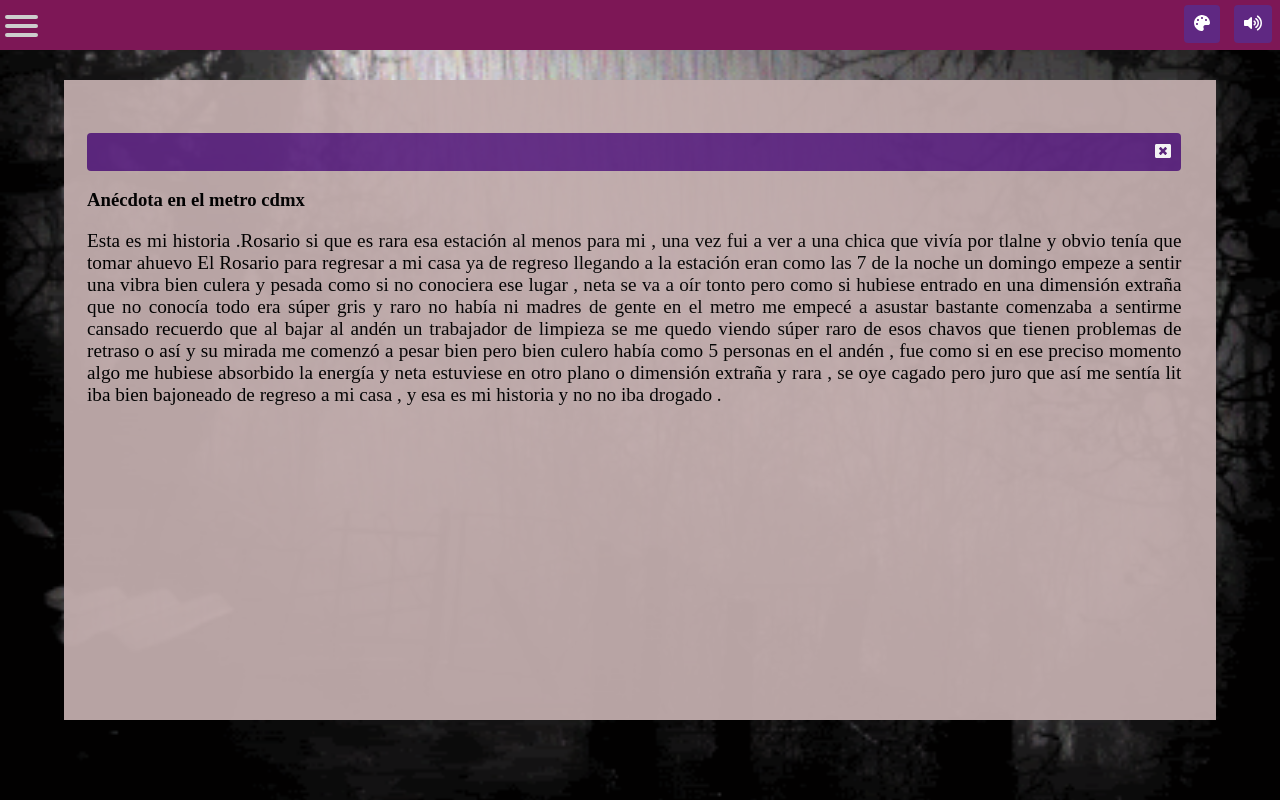
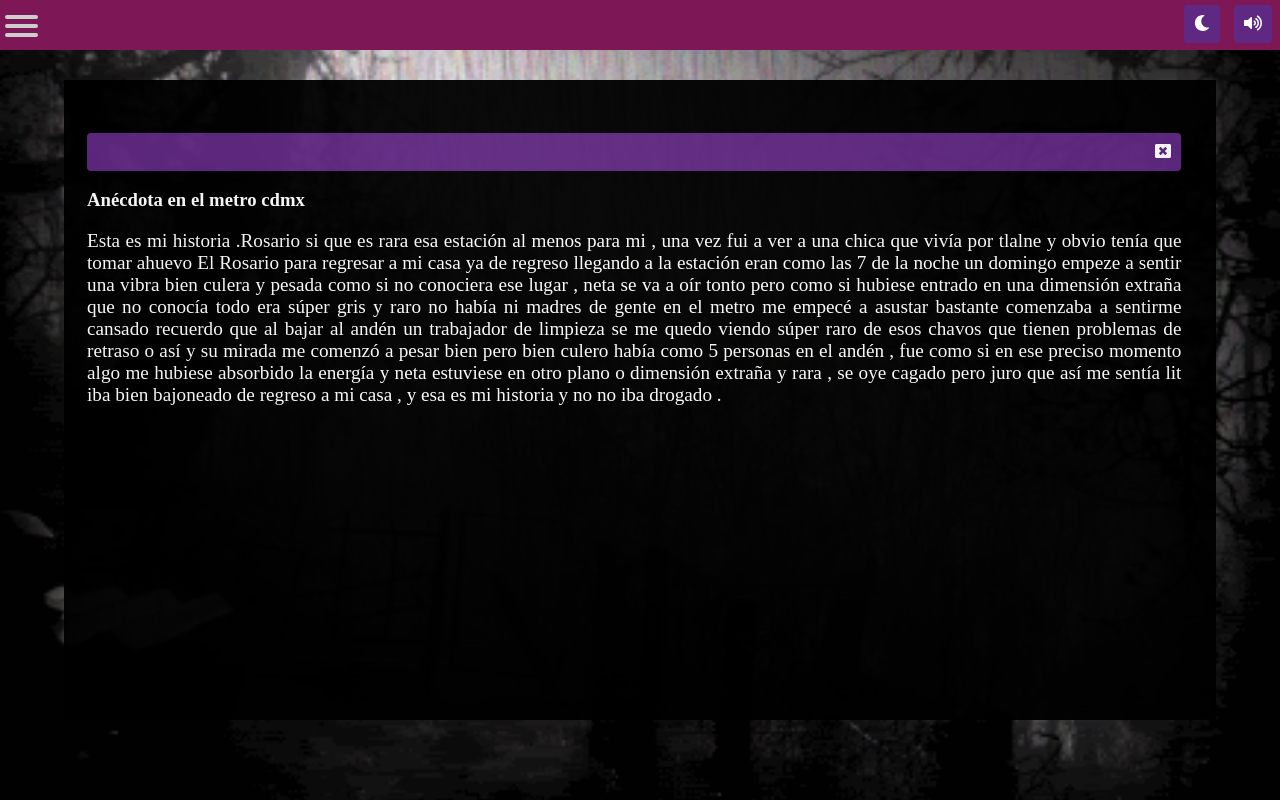
Before and after one commit to MauRorm/history-horror, a React app: page /about in a window 1280 px wide. Both pictures are taken after a click on the element 250 px from the left and 258 px from the top of the page. Built offline with nearby package versions, Linux system fonts and the light colour scheme.

Commit message:
add new styles at text color theme

```diff
--- a/package.json
+++ b/package.json
@@ -42,7 +42,6 @@
     "npm-run-all": "4.1.5",
     "prop-types": "^15.7.2",
     "react": "16.8.2",
-    "react-charts": "^2.0.0-beta.7",
     "react-dom": "16.10.1",
     "react-lazy-load": "^3.0.13",
     "react-lazy-load-image-component": "^1.3.2",
--- a/src/client/App.js
+++ b/src/client/App.js
@@ -1,4 +1,4 @@
-import React from 'react';
+import React, { useState } from 'react';
 import { renderRoutes } from 'react-router-config';
 import PropTypes from 'prop-types';
 import ErrorBoundary from './components/ErrorBoundry';
@@ -6,17 +6,26 @@ import Header from './components/Header';
 import Footer from './components/Footer';
 import './css/index.css';
 import { Link } from 'react-router-dom';
-
+import ThemeContext from './context/themeTextColor';
 
 const App = ({ route }) => {
-  console.log("fewfjweoifojewf", route)
+  const [themeTextColor, setThemeTextColor] = useState(0);
   return (
     <div style={{ height: '100%', width: '100%' }}>
-      <Header />
+      <ThemeContext.Provider value={themeTextColor}>
+        <Header
+          themeTextColor={themeTextColor}
+          onClickThemeText={() => {
+            if (themeTextColor === 0) {
+              setThemeTextColor(1);
+            } else {
+              setThemeTextColor(0);
+            }
+          }}
+        />
 
-      <div style={{ overflowY:'hidden',  height: '100%', width: '100%' }}>
-
-        <div style={{ top:'15px', position:"fixed", zIndex:'1'}}>
+        <div style={{ overflowY: 'hidden', height: '100%', width: '100%' }}>
+          <div style={{ top: '15px', position: 'fixed', zIndex: '1' }}>
             <nav role="navigation" style={{ position: 'absolute', height: '100%' }}>
               <div id="menuToggle" style={{ position: 'absolute', height: '100%' }}>
                 <input type="checkbox" />
@@ -25,18 +34,34 @@ const App = ({ route }) => {
                 <span />
                 <span />
 
-              <ul id="menu" style={{height:window.innerHeight}}>
+                <ul id="menu" style={{ height: window.innerHeight }}>
                   <a>
-                  <li><Link to="/" className="link">Historias</Link></li>
+                    <li>
+                      <Link to="/" className="link">
+                        Historias
+                      </Link>
+                    </li>
                   </a>
                   <a>
-                  <li><Link to="/about" className="link">Acerca de nosotros</Link></li>
+                    <li>
+                      <Link to="/about" className="link">
+                        Acerca de nosotros
+                      </Link>
+                    </li>
                   </a>
                   <a>
-                  <li><Link to="/notice" className="link">Noticias</Link></li>
+                    <li>
+                      <Link to="/notice" className="link">
+                        Noticias
+                      </Link>
+                    </li>
                   </a>
                   <a>
-                  <li><Link to="/contact" className="link">Contactanos</Link></li>
+                    <li>
+                      <Link to="/contact" className="link">
+                        Contactanos
+                      </Link>
+                    </li>
                   </a>
                 </ul>
               </div>
@@ -53,9 +78,9 @@ const App = ({ route }) => {
           >
             <ErrorBoundary>{renderRoutes(route.routes)}</ErrorBoundary>
           </div>
-
         </div>
         {/*<Footer />*/}
+      </ThemeContext.Provider>
     </div>
   );
 };
--- a/src/client/components/Header.js
+++ b/src/client/components/Header.js
@@ -4,14 +4,20 @@
 /* eslint-disable jsx-a11y/click-events-have-key-events */
 import React, { useState, useEffect } from 'react';
 import { Link } from 'react-router-dom';
-import Sound from '../sounds/trackOne.mp3';
 import Sound2 from '../sounds/Recording_136.m4a';
 import Sound3 from '../sounds/Recording_137.m4a';
 import Sound4 from '../sounds/Recording_139.m4a';
 import Sound5 from '../sounds/Recording_141.m4a';
 
 import { FontAwesomeIcon } from '@fortawesome/react-fontawesome';
-import { faCoffee, faVolumeMute, faVolumeUp, faPalette } from '@fortawesome/free-solid-svg-icons';
+import {
+  faCoffee,
+  faVolumeMute,
+  faVolumeUp,
+  faPalette,
+  faSun,
+  faMoon
+} from '@fortawesome/free-solid-svg-icons';
 
 const Header = props => {
   const [isActivateAudio, setIsActivateAudio] = useState(false);
@@ -36,9 +42,11 @@ const Header = props => {
             borderRadius: '4px',
             padding: '10px'
           }}
-          onClick={() => {}}
+          onClick={() => {
+            props.onClickThemeText();
+          }}
         >
-          <FontAwesomeIcon icon={faPalette} />
+          <FontAwesomeIcon icon={props.themeTextColor === 0 ? faMoon : faSun} />
         </div>
       </div>
 
@@ -84,22 +92,20 @@ const Header = props => {
 
 const BackgroundAudioComponent = props => {
   const { isActivateAudio, onclickPlayer } = props;
-  let SoundObject = new Audio(Sound);
   let SoundObject2 = new Audio(Sound2);
   let SoundObject3 = new Audio(Sound3);
   let SoundObject4 = new Audio(Sound4);
   let SoundObject5 = new Audio(Sound5);
 
-
   useEffect(() => {
     //SoundObject.play();
-    setTimeout(()=>{
+    setTimeout(() => {
       SoundObject4.play();
-      setTimeout(()=>{
+      setTimeout(() => {
         SoundObject5.play();
-        setTimeout(()=>{
+        setTimeout(() => {
           SoundObject3.play();
-          setTimeout(()=>{
+          setTimeout(() => {
             SoundObject2.play();
           }, 40000);
         }, 63000);
@@ -119,7 +125,7 @@ const BackgroundAudioComponent = props => {
       onClick={() => {
         onclickPlayer();
         if (isActivateAudio) {
-          alert(1)
+          alert(1);
           SoundObject.pause();
           SoundObject.currentTime = 0;
           //SoundObject = null;
--- /dev/null
+++ b/src/client/context/themeTextColor.js
@@ -0,0 +1,4 @@
+import React from 'react';
+
+const ThemeContext = React.createContext(0);
+export default ThemeContext;
--- a/src/client/css/index.css
+++ b/src/client/css/index.css
@@ -9,11 +9,15 @@
  * prefixes.
  */
 
- html, body { height: 100%; width: 100%; margin: 0; padding: 0; }
+html,
+body {
+  height: 100%;
+  width: 100%;
+  margin: 0;
+  padding: 0;
+}
 
-
- #menuToggle
- {
+#menuToggle {
   display: block;
   position: relative;
   top: 3%;
@@ -25,22 +29,18 @@
   user-select: none;
 }
 
- #menuToggle a
- {
+#menuToggle a {
   text-decoration: none;
   color: #c1bebe;
 
   transition: color 0.3s ease;
 }
 
- #menuToggle a:hover
- {
+#menuToggle a:hover {
   color: tomato;
 }
 
-
- #menuToggle input
- {
+#menuToggle input {
   display: block;
   width: 40px;
   height: 32px;
@@ -59,8 +59,7 @@
 /*
   * Just a quick hamburger
   */
- #menuToggle span
- {
+#menuToggle span {
   display: block;
   width: 33px;
   height: 4px;
@@ -74,18 +73,15 @@
 
   transform-origin: 4px 0px;
 
-   transition: transform 0.5s cubic-bezier(0.77,0.2,0.05,1.0),
-               background 0.5s cubic-bezier(0.77,0.2,0.05,1.0),
-               opacity 0.55s ease;
+  transition: transform 0.5s cubic-bezier(0.77, 0.2, 0.05, 1),
+    background 0.5s cubic-bezier(0.77, 0.2, 0.05, 1), opacity 0.55s ease;
 }
 
- #menuToggle span:first-child
- {
+#menuToggle span:first-child {
   transform-origin: 0% 0%;
 }
 
- #menuToggle span:nth-last-child(2)
- {
+#menuToggle span:nth-last-child(2) {
   transform-origin: 0% 100%;
 }
 
@@ -93,8 +89,7 @@
   * Transform all the slices of hamburger
   * into a crossmark.
   */
- #menuToggle input:checked ~ span
- {
+#menuToggle input:checked ~ span {
   opacity: 1;
   transform: rotate(45deg) translate(-2px, -1px);
   background: #c1bebe;
@@ -103,8 +98,7 @@
 /*
   * But let's hide the middle one.
   */
- #menuToggle input:checked ~ span:nth-last-child(3)
- {
+#menuToggle input:checked ~ span:nth-last-child(3) {
   opacity: 0;
   transform: rotate(0deg) scale(0.2, 0.2);
 }
@@ -112,8 +106,7 @@
 /*
   * Ohyeah and the last one should go the other direction
   */
- #menuToggle input:checked ~ span:nth-last-child(2)
- {
+#menuToggle input:checked ~ span:nth-last-child(2) {
   transform: rotate(-45deg) translate(0, -1px);
 }
 
@@ -121,11 +114,10 @@
   * Make this absolute positioned
   * at the top left of the screen
   */
- #menu
- {
+#menu {
   position: absolute;
   width: 145px;
-   height:91%;
+  height: 91%;
   margin: -100px 0 0 -50px;
   padding: 50px;
   padding-top: 120px;
@@ -138,11 +130,10 @@
   transform-origin: 0% 0%;
   transform: translate(-100%, 0);
 
-   transition: transform 0.5s cubic-bezier(0.77,0.2,0.05,1.0);
+  transition: transform 0.5s cubic-bezier(0.77, 0.2, 0.05, 1);
 }
 
- #menu li
- {
+#menu li {
   padding: 10px 0;
   font-size: 22px;
 }
@@ -150,11 +141,9 @@
 /*
   * And let's slide it in from the left
   */
- #menuToggle input:checked ~ ul
- {
+#menuToggle input:checked ~ ul {
   transform: none;
 }
-
 
 /*
  css input
@@ -170,10 +159,9 @@
   font-family: inherit;
   width: 100%;
   border: 0;
-  border-bottom: 2px solid #9b9b9b;
+  border-bottom: 2px solid #6f6e6e;
   outline: 0;
-  font-size: 1.3rem;
-  color: #fff;
+  font-size: 1.1rem;
   padding: 7px 0;
   background: transparent;
   transition: border-color 0.2s;
@@ -192,7 +180,7 @@
   display: block;
   transition: 0.2s;
   font-size: 1rem;
-  color: #9b9b9b;
+  color: #5a5959;
 }
 .form__field:focus {
   padding-bottom: 6px;
@@ -211,11 +199,10 @@
   font-weight: 700;
 }
 /* reset input */
-.form__field:required, .form__field:invalid {
+.form__field:required,
+.form__field:invalid {
   box-shadow: none;
 }
-
-
 
 /*
 scroll
@@ -243,15 +230,31 @@ scroll
   background: #908d92;
 }
 
-
 /*background color*/
 
-.basic-box-color {
+.basic-box-color-night {
   background-color: black;
+  -webkit-transition: background-color 1700ms linear;
+  -ms-transition: background-color 1700ms linear;
+  transition: background-color 1700ms linear;
 }
 
-.read-box-color {
-  background-color: #c1acac;
+.basic-box-color-sun {
+  background-color: #d8d8d8;
+  -webkit-transition: background-color 1700ms linear;
+  -ms-transition: background-color 1700ms linear;
+  transition: background-color 1700ms linear;
+}
+
+.read-box-color-night {
+  background-color: black;
+  -webkit-transition: background-color 1700ms linear;
+  -ms-transition: background-color 1700ms linear;
+  transition: background-color 1700ms linear;
+}
+
+.read-box-color-sun {
+  background-color: #d8d8d8;
   -webkit-transition: background-color 1700ms linear;
   -ms-transition: background-color 1700ms linear;
   transition: background-color 1700ms linear;
--- a/src/client/pages/HomePage.js
+++ b/src/client/pages/HomePage.js
@@ -17,6 +17,7 @@ import {
   faVolumeUp,
   faWindowClose
 } from '@fortawesome/free-solid-svg-icons';
+import ThemeContext from '../context/themeTextColor';
 /*
 setInterval(()=>{
   console.log("dedededed", window.performance.memory.totalJSHeapSize)
@@ -107,14 +108,16 @@ Gracias por leer mi relato`
   },
   {
     id: '013',
-    title: 'Anécdota 12',
+    title: 'Anécdota 12.1',
     byUser: 'anonimous',
     text: `Una vez nos tocó ver sobre un accidente en motocicleta de una amigo de mi papá al señor no le pasó nada pero el acompañante falleció en el accidente a los 9 días fueron a levantar el alma ahí donde fue el accidente nos contó el señor que sentía el peso de su amigo en el hombro cuando fueron a levantarlo.`
-  },
+  }
 ];
 
 const HomePage = props => {
   const [searchValue, setSearchValue] = useState('');
+
+  const [currentScrolltop, setCurrentScrolltop] = useState(0);
 
   useEffect(() => {
     setHistoriesArray(
@@ -178,8 +181,18 @@ const HomePage = props => {
 
   return (
     <div id="historyScreen" style={sectionStyle}>
+      <ThemeContext.Consumer>
+        {themeColorId => (
           <div
-        className={isNil(currentHistoryData) ? 'basic-box-color' : 'read-box-color'}
+            className={
+              isNil(currentHistoryData)
+                ? themeColorId === 0
+                  ? 'basic-box-color-night'
+                  : 'basic-box-color-sun'
+                : themeColorId === 0
+                ? 'read-box-color-night'
+                : 'read-box-color-sun'
+            }
             style={{
               width: '90%',
               height: '80%',
@@ -198,6 +211,7 @@ const HomePage = props => {
                     id="uno"
                     value={searchValue}
                     placeholder="Buscar"
+                    textFieldColor={themeColorId === 0 ? 'white' : '#0c0b0b'}
                     onChange={(event, value) => {
                       setSearchValue(value);
                     }}
@@ -230,7 +244,10 @@ const HomePage = props => {
             </div>
             */}
             </div>
-        <div style={{ padding: '1% 2%', width: '95%', height: '78%', overflowY: 'auto' }}>
+            <div
+              id="text-box"
+              style={{ padding: '1% 2%', width: '95%', height: '78%', overflowY: 'auto' }}
+            >
               {//searchValue
 
               isNil(currentHistoryData) ? (
@@ -239,14 +256,20 @@ const HomePage = props => {
                 historiesArray.filter(filterBy(searchValue)).map(item => {
                   return (
                     <div
+                      id={item.id}
+                      key={item.id}
                       onClick={() => {
+                        setCurrentScrolltop(document.getElementById('text-box').scrollTop);
                         onGetHistoryData(item.id);
+                        setTimeout(() => {
+                          document.getElementById('text-box').scroll(0, 0);
+                        }, 500);
                       }}
                       style={{
                         display: 'inline-block',
                         padding: '0 2%',
                         margin: '0 5px',
-                    color: 'white',
+                        color: themeColorId === 0 ? 'white' : 'black',
                         width: '25%',
                         minWidth: '150px'
                       }}
@@ -280,20 +303,27 @@ const HomePage = props => {
                         padding: '10px'
                       }}
                       onClick={() => {
+                        document.getElementById('text-box').scroll(0, 0);
                         setCurrentHistoryData(null);
                       }}
                     >
                       <FontAwesomeIcon icon={faWindowClose} />
                     </div>
                   </div>
+                  <div style={{ color: themeColorId === 0 ? 'white' : 'black' }}>
                     <h3>{currentHistoryData.title}</h3>
-              <p style={{ textAlign: 'justify', textJustify: 'inter-word', fontSize: '1.2em' }}>
+                    <p
+                      style={{ textAlign: 'justify', textJustify: 'inter-word', fontSize: '1.2em' }}
+                    >
                       {currentHistoryData.text}
                     </p>
+                  </div>
                 </div>
               )}
             </div>
           </div>
+        )}
+      </ThemeContext.Consumer>
     </div>
   );
 };
```
Also changed, not shown: src/client/components/customInput.js (+15 -13 lines), 2 other files (tests, documents, lock files or other folders). Lines whose indentation alone changed are shown as unchanged.
